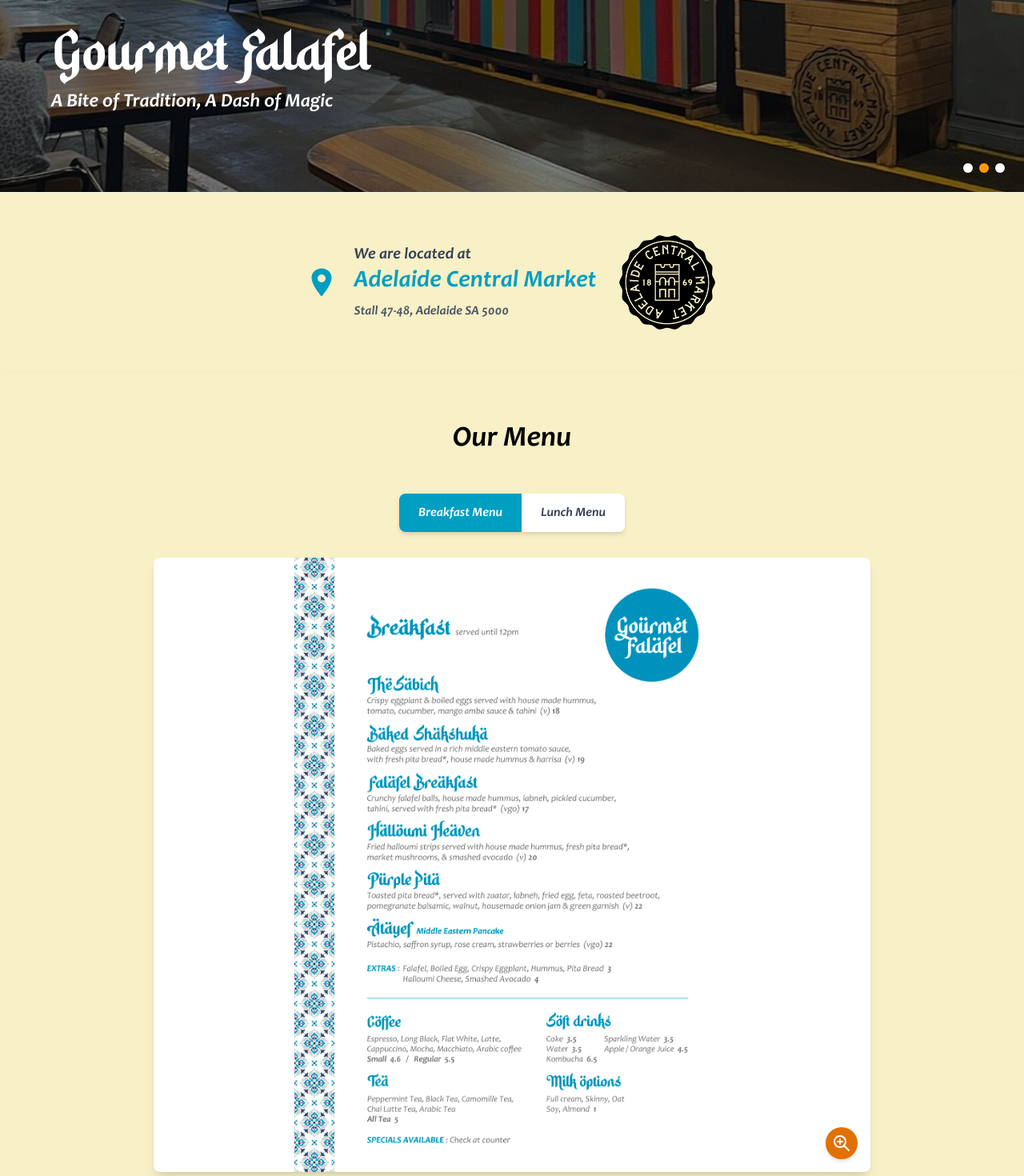
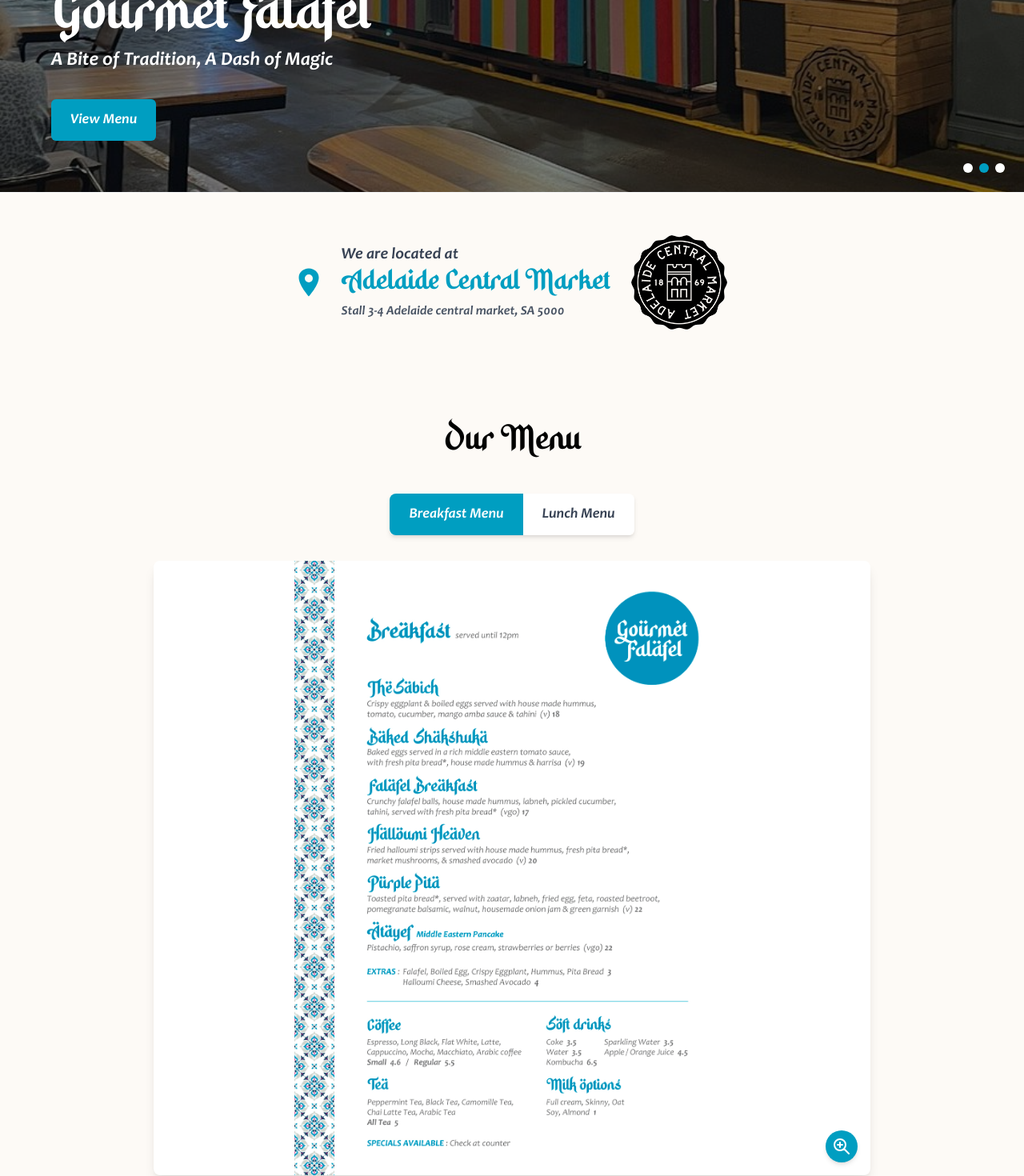
Before and after one commit to sawmeraw/gourmet-falafel, a Next.js app in the folder gourmet-falafel/: page / in a window 1280 px wide. Shown: the part 580-2050 px from the top of the page at 80% size. Built offline with nearby package versions, Linux system fonts and the light colour scheme.

Commit message:
font and bg css changes

```diff
--- a/gourmet-falafel/src/app/globals.css
+++ b/gourmet-falafel/src/app/globals.css
@@ -6,7 +6,7 @@
 
 :root {
   --color-primary: rgb(0, 158, 193);
-  --background-primary: #f8f0c6;
+  --background-primary: #FDFAF6;
   --foreground: #171717;
   --font-logo: 'Hidayatullah', Arial, Helvetica, sans-serif;
   --font-primary: "Candaraz", Arial, Helvetica, sans-serif;
@@ -35,13 +35,12 @@
   --font-mono: var(--font-geist-mono);
 }
 
-/* @media (prefers-color-scheme: dark) {
+@media (prefers-color-scheme: dark) {
   :root {
     --background: #0a0a0a;
     --foreground: #ededed;
-
   }
-} */
+}
 
 body {
   background: var(--background);
@@ -63,13 +62,23 @@
 
 .bg-primary{
   background: var(--background-primary);
-  box-shadow: 0 2px 4px rgba(0, 0, 0, 0.1);
 }
 
-.button-primary{
+.button-primary {
   background-color: var(--color-primary);
+  cursor: pointer;
+  transition: background-color 0.3s ease, opacity 0.3s ease;
+}
+
+.button-primary:hover {
+  background-color: var(--color-primary);
+  opacity: 0.8;
 }
 
 .text-color-primary{
   color: var(--color-primary)
 }
+
+h2{
+  font-family: var(--font-logo);
+}
--- a/gourmet-falafel/src/app/layout.tsx
+++ b/gourmet-falafel/src/app/layout.tsx
@@ -14,7 +14,7 @@
 
 export const metadata: Metadata = {
   title: "Gourmet Falafel",
-  description: "Experience the best tasting falafels at Gourmet Falafel.",
+  description: "Experience the magic of Real Falafel! 100% SA made falafels, vegan and gluten free dishes to enjoy in our Market or takeaway",
 };
 
 export default function RootLayout({
--- a/gourmet-falafel/src/components/DishImage.tsx
+++ b/gourmet-falafel/src/components/DishImage.tsx
@@ -30,10 +30,10 @@
   ];
 
   return (
-    <section id="featured-dishes" className="py-16 bg-gray-50">
+    <section id="featured-dishes" className="bg-primary py-16 bg-gray-50">
       <div className="container mx-auto px-4">
         <h2 className="text-3xl md:text-4xl font-bold text-center mb-4 text-black">Our Specialties</h2>
-        <p className="text-center text-gray-600 mb-12 max-w-2xl mx-auto">
+        <p className="text-center text-lg text-gray-600 mb-12 max-w-2xl mx-auto">
           Fresh ingredients and authentic recipes for a true taste experience
         </p>
 
--- a/gourmet-falafel/src/components/Footer.tsx
+++ b/gourmet-falafel/src/components/Footer.tsx
@@ -17,43 +17,43 @@
                 style={{ objectFit: 'contain' }}
               />
             </div>
-            <h3 className="text-xl font-semibold mb-2">Gourmet Falafel</h3>
-            <p className="text-black text-center md:text-left">Authentic Middle Eastern cuisine at Adelaide Central Market since 2020</p>
+            {/* <h3 className="text-xl font-semibold mb-2">Gourmet Falafel</h3> */}
+            <p className="text-black text-lg text-center md:text-left font-secondary">Experience the magic of Real Falafel! 100% SA made falafels, vegan and gluten free dishes to enjoy in our Market or takeaway.</p>
           </div>
 
           {/* Contact Information */}
           <div className="flex flex-col items-center md:items-start">
             <h3 className="text-xl font-semibold mb-4">Contact Us</h3>
-            <div className="space-y-3">
+            <div className="space-y-3 text-lg">
               <div className="flex items-center">
-                <svg xmlns="http://www.w3.org/2000/svg" className="h-5 w-5 text-amber-400 mr-3" fill="none" viewBox="0 0 24 24" stroke="currentColor">
+                <svg xmlns="http://www.w3.org/2000/svg" className="h-5 w-5 text-[color:var(--color-primary)] mr-3" fill="none" viewBox="0 0 24 24" stroke="currentColor">
                   <path strokeLinecap="round" strokeLinejoin="round" strokeWidth={2} d="M17.657 16.657L13.414 20.9a1.998 1.998 0 01-2.827 0l-4.244-4.243a8 8 0 1111.314 0z" />
                   <path strokeLinecap="round" strokeLinejoin="round" strokeWidth={2} d="M15 11a3 3 0 11-6 0 3 3 0 016 0z" />
                 </svg>
-                <span>Stall 47-48, Adelaide Central Market</span>
+                <span className='font-secondary'>Stall 3-4 Adelaide central market, SA 5000</span>
               </div>
               <div className="flex items-center">
-                <svg xmlns="http://www.w3.org/2000/svg" className="h-5 w-5 text-amber-400 mr-3" fill="none" viewBox="0 0 24 24" stroke="currentColor">
+                <svg xmlns="http://www.w3.org/2000/svg" className="h-5 w-5 text-[color:var(--color-primary)] mr-3" fill="none" viewBox="0 0 24 24" stroke="currentColor">
                   <path strokeLinecap="round" strokeLinejoin="round" strokeWidth={2} d="M3 5a2 2 0 012-2h3.28a1 1 0 01.948.684l1.498 4.493a1 1 0 01-.502 1.21l-2.257 1.13a11.042 11.042 0 005.516 5.516l1.13-2.257a1 1 0 011.21-.502l4.493 1.498a1 1 0 01.684.949V19a2 2 0 01-2 2h-1C9.716 21 3 14.284 3 6V5z" />
                 </svg>
-                <span>(08) 8123 4567</span>
+                <span className='font-secondary'>(08) 8123 4567</span>
               </div>
             </div>
           </div>
           <div className="flex flex-col items-center md:items-start">
             <h3 className="text-xl font-semibold mb-4">Follow Us</h3>
             <div className="flex space-x-4 text-2xl mb-6">
-              <a href="https://facebook.com/gourmetfalafel" target="_blank" rel="noopener noreferrer" className="hover:text-amber-400 transition-colors">
+              <a href="https://facebook.com/gourmetfalafel" target="_blank" rel="noopener noreferrer" className="hover:[color:var(--color-primary)] transition-colors">
                 <svg xmlns="http://www.w3.org/2000/svg" width="28" height="28" viewBox="0 0 24 24" fill="currentColor">
                   <path d="M9 8h-3v4h3v12h5v-12h3.642l.358-4h-4v-1.667c0-.955.192-1.333 1.115-1.333h2.885v-5h-3.808c-3.596 0-5.192 1.583-5.192 4.615v3.385z"/>
                 </svg>
               </a>
-              <a href="https://instagram.com/gourmetfalafel" target="_blank" rel="noopener noreferrer" className="hover:text-amber-400 transition-colors">
+              <a href="https://instagram.com/gourmetfalafel" target="_blank" rel="noopener noreferrer" className="hover:[color:var(--color-primary)] transition-colors">
                 <svg xmlns="http://www.w3.org/2000/svg" width="28" height="28" viewBox="0 0 24 24" fill="currentColor">
                   <path d="M12 2.163c3.204 0 3.584.012 4.85.07 3.252.148 4.771 1.691 4.919 4.919.058 1.265.069 1.645.069 4.849 0 3.205-.012 3.584-.069 4.849-.149 3.225-1.664 4.771-4.919 4.919-1.266.058-1.644.07-4.85.07-3.204 0-3.584-.012-4.849-.07-3.26-.149-4.771-1.699-4.919-4.92-.058-1.265-.07-1.644-.07-4.849 0-3.204.013-3.583.07-4.849.149-3.227 1.664-4.771 4.919-4.919 1.266-.057 1.645-.069 4.849-.069zm0-2.163c-3.259 0-3.667.014-4.947.072-4.358.2-6.78 2.618-6.98 6.98-.059 1.281-.073 1.689-.073 4.948 0 3.259.014 3.668.072 4.948.2 4.358 2.618 6.78 6.98 6.98 1.281.058 1.689.072 4.948.072 3.259 0 3.668-.014 4.948-.072 4.354-.2 6.782-2.618 6.979-6.98.059-1.28.073-1.689.073-4.948 0-3.259-.014-3.667-.072-4.947-.196-4.354-2.617-6.78-6.979-6.98-1.281-.059-1.69-.073-4.949-.073zm0 5.838c-3.403 0-6.162 2.759-6.162 6.162s2.759 6.163 6.162 6.163 6.162-2.759 6.162-6.163c0-3.403-2.759-6.162-6.162-6.162zm0 10.162c-2.209 0-4-1.79-4-4 0-2.209 1.791-4 4-4s4 1.791 4 4c0 2.21-1.791 4-4 4zm6.406-11.845c-.796 0-1.441.645-1.441 1.44s.645 1.44 1.441 1.44c.795 0 1.439-.645 1.439-1.44s-.644-1.44-1.439-1.44z"/>
                 </svg>
               </a>
-              <a href="https://twitter.com/gourmetfalafel" target="_blank" rel="noopener noreferrer" className="hover:text-amber-400 transition-colors">
+              <a href="https://twitter.com/gourmetfalafel" target="_blank" rel="noopener noreferrer" className="hover:[color:var(--color-primary)] transition-colors">
                 <svg xmlns="http://www.w3.org/2000/svg" width="28" height="28" viewBox="0 0 24 24" fill="currentColor">
                   <path d="M24 4.557c-.883.392-1.832.656-2.828.775 1.017-.609 1.798-1.574 2.165-2.724-.951.564-2.005.974-3.127 1.195-.897-.957-2.178-1.555-3.594-1.555-3.179 0-5.515 2.966-4.797 6.045-4.091-.205-7.719-2.165-10.148-5.144-1.29 2.213-.669 5.108 1.523 6.574-.806-.026-1.566-.247-2.229-.616-.054 2.281 1.581 4.415 3.949 4.89-.693.188-1.452.232-2.224.084.626 1.956 2.444 3.379 4.6 3.419-2.07 1.623-4.678 2.348-7.29 2.04 2.179 1.397 4.768 2.212 7.548 2.212 9.142 0 14.307-7.721 13.995-14.646.962-.695 1.797-1.562 2.457-2.549z"/>
                 </svg>
@@ -63,7 +63,7 @@
         </div>
 
         <div className="mt-12 pt-6 border-t border-gray-700 text-center text-gray-800">
-          <div className="flex flex-col md:flex-row justify-between items-center">
+          <div className="flex flex-col md:flex-row justify-between items-center text-lg font-secondary">
             <p>&copy; {new Date().getFullYear()} Gourmet Falafel. All rights reserved.</p>
 
           </div>
--- a/gourmet-falafel/src/components/Gallery.tsx
+++ b/gourmet-falafel/src/components/Gallery.tsx
@@ -55,10 +55,10 @@
   const [selectedImage, setSelectedImage] = useState<number | null>(null);
 
   return (
-    <section id="gallery" className="py-16 bg-white">
+    <section id="gallery" className="bg-primary py-16 bg-white">
       <div className="container mx-auto px-4">
         <h2 className="text-3xl md:text-4xl font-bold text-center mb-6 text-black">Gallery</h2>
-        <p className="text-center text-gray-600 mb-12 max-w-2xl mx-auto">
+        <p className="text-center text-lg text-gray-600 mb-12 max-w-2xl mx-auto">
           Take a visual tour of our cafe and our popular dishes
         </p>
 
--- a/gourmet-falafel/src/components/Hero.tsx
+++ b/gourmet-falafel/src/components/Hero.tsx
@@ -47,6 +47,12 @@
             <div className="max-w-xl text-white">
               <h1 className="logo-font text-4xl md:text-5xl lg:text-6xl font-bold mb-4">Gourmet Falafel</h1>
               <p className="text-xl md:text-2xl mb-8">A Bite of Tradition, A Dash of Magic</p>
+              <a
+              href="#menu"
+              className="button-primary transition-colors text-white text-lg px-6 py-3 rounded-md font-semibold inline-block"
+            >
+              View Menu
+            </a>
           </div>
         </div>
       </div>
@@ -56,7 +62,7 @@
           <button
             key={index}
             className={`w-3 h-3 rounded-full ${
-              index === currentIndex ? 'bg-amber-500' : 'bg-white bg-opacity-50'
+              index === currentIndex ? 'button-primary' : 'bg-white bg-opacity-50'
             }`}
             onClick={() => setCurrentIndex(index)}
             aria-label={`Go to slide ${index + 1}`}
--- a/gourmet-falafel/src/components/LocationBanner.tsx
+++ b/gourmet-falafel/src/components/LocationBanner.tsx
@@ -15,8 +15,8 @@
               </div>
               <div>
                 <h3 className="text-xl font-medium text-gray-700">We are located at</h3>
-                <p className="text-3xl font-bold text-color-primary">Adelaide Central Market</p>
-                <p className="text-gray-600 mt-2">Stall 47-48, Adelaide SA 5000</p>
+                <p className="text-3xl font-bold text-color-primary logo-font">Adelaide Central Market</p>
+                <p className="text-gray-600 mt-2">Stall 3-4 Adelaide central market, SA 5000</p>
               </div>
             </div>
 
--- a/gourmet-falafel/src/components/Menu.tsx
+++ b/gourmet-falafel/src/components/Menu.tsx
@@ -20,10 +20,10 @@
           <div className="inline-flex rounded-md shadow-md">
             <button
               type="button"
-              className={`px-6 py-3 text-base font-medium rounded-l-lg transition-colors ${
+              className={`px-6 py-3 text-lg font-medium rounded-l-lg transition-colors ${
                 activeMenu === 'breakfast'
                   ? 'button-primary text-white'
-                  : 'bg-white text-gray-700 hover:bg-gray-50'
+                  : 'bg-white text-gray-700 cursor-pointer hover:bg-gray-50'
               }`}
               onClick={() => setActiveMenu('breakfast')}
             >
@@ -31,10 +31,10 @@
             </button>
             <button
               type="button"
-              className={`px-6 py-3 text-base font-medium rounded-r-lg transition-colors ${
+              className={`px-6 py-3 text-lg font-medium rounded-r-lg transition-colors ${
                 activeMenu === 'lunch'
                   ? 'button-primary text-white'
-                  : 'bg-white text-gray-700 hover:bg-gray-50'
+                  : 'bg-white text-gray-700 cursor-pointer hover:bg-gray-50'
               }`}
               onClick={() => setActiveMenu('lunch')}
             >
@@ -57,7 +57,7 @@
                   priority
                 />
                 <button
-                  className="absolute bottom-4 right-4 bg-amber-600 text-white p-2 rounded-full shadow-md hover:bg-amber-700 transition-colors"
+                  className="absolute bottom-4 right-4 button-primary text-white p-2 rounded-full shadow-md hover:bg-amber-700 transition-colors"
                   onClick={toggleFullscreen}
                   aria-label="View larger menu"
                 >
@@ -94,7 +94,6 @@
         </div>
       </div>
 
-      {/* Fullscreen lightbox */}
       {isFullscreen && (
         <div
           className="fixed inset-0 bg-black bg-opacity-90 flex items-center justify-center z-50 p-4"
@@ -102,7 +101,7 @@
         >
           <div className="relative w-full h-[90vh] max-w-6xl">
             <button
-              className="absolute top-4 right-4 bg-white text-black p-2 rounded-full z-10"
+              className="absolute top-4 right-4 button-primary text-black p-2 rounded-full z-10"
               onClick={(e) => {
                 e.stopPropagation();
                 toggleFullscreen();
```
Also changed, not shown: gourmet-falafel/src/components/Header.tsx (+5 -6 lines), gourmet-falafel/src/components/OpeningHours.tsx (+10 -10 lines).
